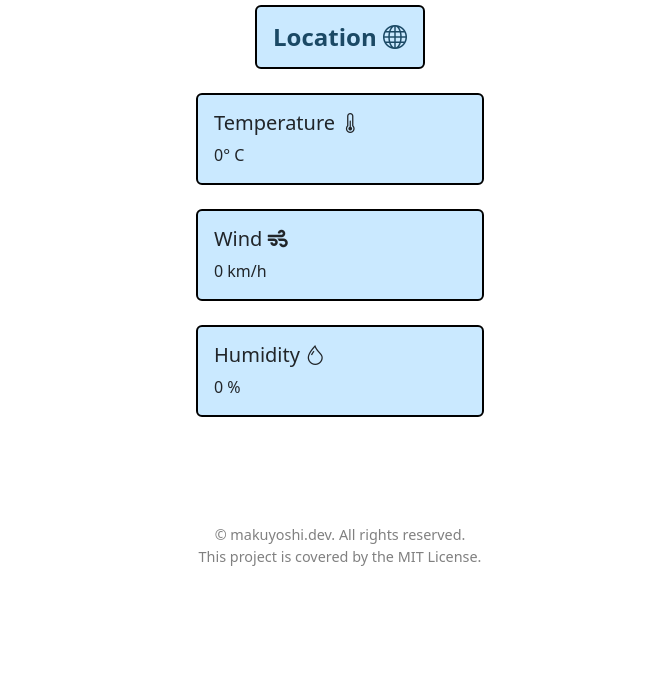
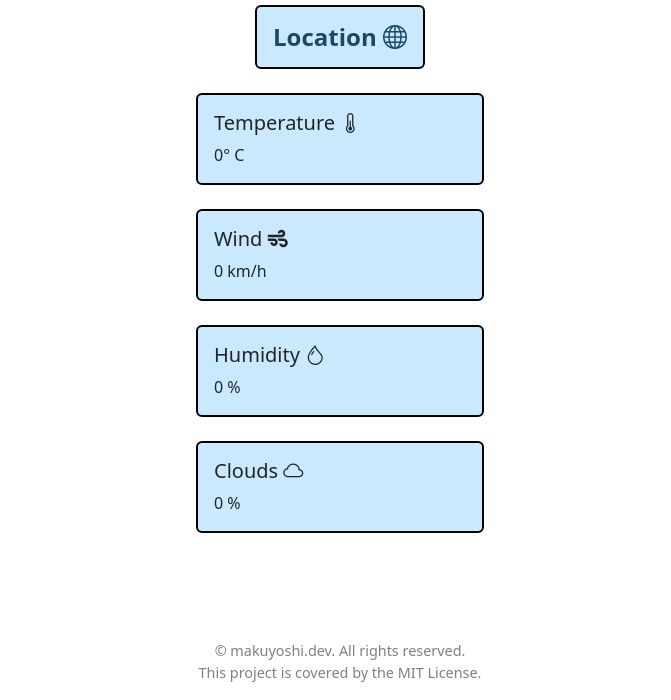
Before and after one commit to juskevic/highstorm, a website: page index.html in a window 1280 px wide. Shown: the part 111-811 px from the top of the page, without its empty margins (300-971 px from the left). Drawn offline with nearby package versions, Linux system fonts and the light colour scheme; no server answers.

Commit message:
Add fetchWeatherData function and cloud details to UI
Introduced an asynchronous function to fetch weather data. Furthermore, included a new element to display cloud coverage along with humidity and other weather details on the user interface. Modified the title in index.html from "Highstorm Weather" to "Highstorm".

```diff
--- a/app.js
+++ b/app.js
@@ -11,6 +11,12 @@ style.innerHTML = `
 
 document.head.appendChild(style);
 
+/**
+ * Fetches weather data for a given location.
+ *
+ * @param {string} location - The location for which to fetch weather data.
+ * @return {Promise<void>} - A promise that resolves with the fetched weather data.
+ */
 async function fetchWeatherData(location) {
     const url = `https://highstorm.max-yushkevich.workers.dev/?location=${encodeURIComponent(location)}`;
 
@@ -25,5 +31,6 @@ function updateUI(data) {
     document.getElementById('location-temperature').textContent = `${data.main.temp}° C`;
     document.getElementById('location-wind').textContent = `${data.wind.speed} km/h`;
     document.getElementById('location-humidity').textContent = `${data.main.humidity} %`;
+    document.getElementById('location-clouds').textContent = `${data.clouds.all} %`
 }
 fetchWeatherData().catch((error) => console.error('Error:', error));
--- a/index.html
+++ b/index.html
@@ -2,7 +2,7 @@
 <html lang="en">
 <head>
 
-    <title>Highstorm Weather</title>
+    <title>Highstorm</title>
 
     <meta charset="UTF-8">
     <meta name="viewport" content="width=device-width, initial-scale=1.0">
@@ -125,6 +125,7 @@
                     </div>
                 </div>
             </div>
+            <!-- Humidity -->
             <div class="col mb-4">
                 <div class="card border-black border-2" style="width: 18rem; background-color: var(--columbia-blue)">
                     <div class="card-body">
@@ -132,6 +133,19 @@
                             Humidity <i class="bi bi-droplet"></i>
                         </h5>
                         <p id="location-humidity" class="card-text">
+                            0 %
+                        </p>
+                    </div>
+                </div>
+            </div>
+            <!-- Clouds -->
+            <div class="col mb-4">
+                <div class="card border-black border-2" style="width: 18rem; background-color: var(--columbia-blue)">
+                    <div class="card-body">
+                        <h5 class="card-title">
+                            Clouds <i class="bi bi-cloud"></i>
+                        </h5>
+                        <p id="location-clouds" class="card-text">
                             0 %
                         </p>
                     </div>
```
